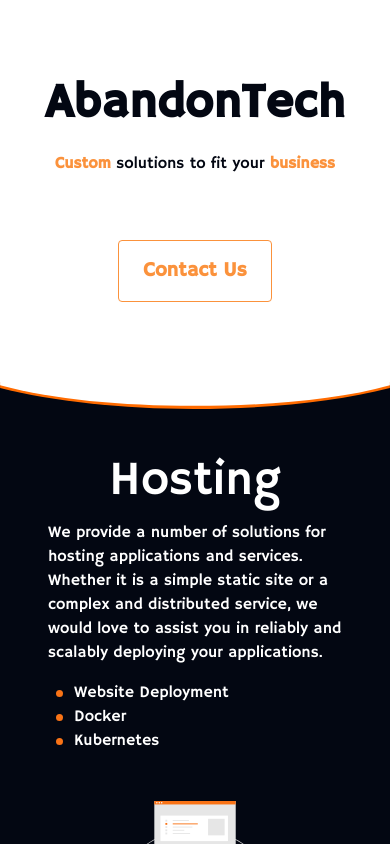
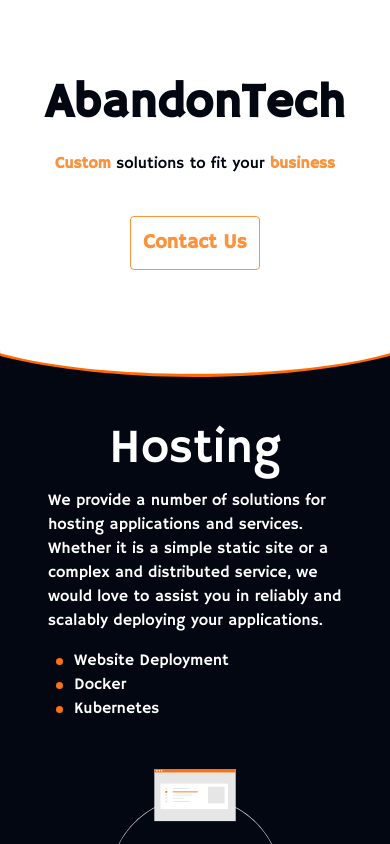
Before and after one commit to AbandonTech/site, a Next.js app: page / in a window 390 px wide. Shown: the top 844 px of the page. Built offline with nearby package versions, Linux system fonts and the light colour scheme.

Commit message:
adjust button styling
The contact button looked a bit oversized and goofy, I tweaked it to look less out of place. Added separate mobile styling.

```diff
--- a/src/components/banner.tsx
+++ b/src/components/banner.tsx
@@ -11,7 +11,7 @@ export default function Banner() {
                     <h1 className="text-5xl md:text-9xl font-bold select-none">AbandonTech</h1>
                     <h3 className="text-base md:text-4xl mt-6"><strong className="text-orange-400">Custom</strong> solutions to fit your <strong className="text-orange-400">business</strong></h3>
 
-                    <a className="bg-white text-xl bg-opacity-0 mt-16 duration-300 hover:bg-opacity-5 text-orange-400 font-semibold py-4 px-6 border border-orange-400 hover:border-orange-600 hover:text-orange-600 hover:bg-orange-300 hover:cursor-pointer rounded" href="#contactUs">Contact Us</a>
+                    <a className="bg-white text-xl bg-opacity-0 mt-10 md:mt-16 duration-300 hover:bg-opacity-5 text-orange-400 font-semibold p-3 md:p-4 border border-orange-400 hover:border-orange-600 hover:text-orange-600 hover:bg-orange-300 hover:cursor-pointer rounded" href="#contactUs">Contact Us</a>
                 </div>
             </div>
 
```
